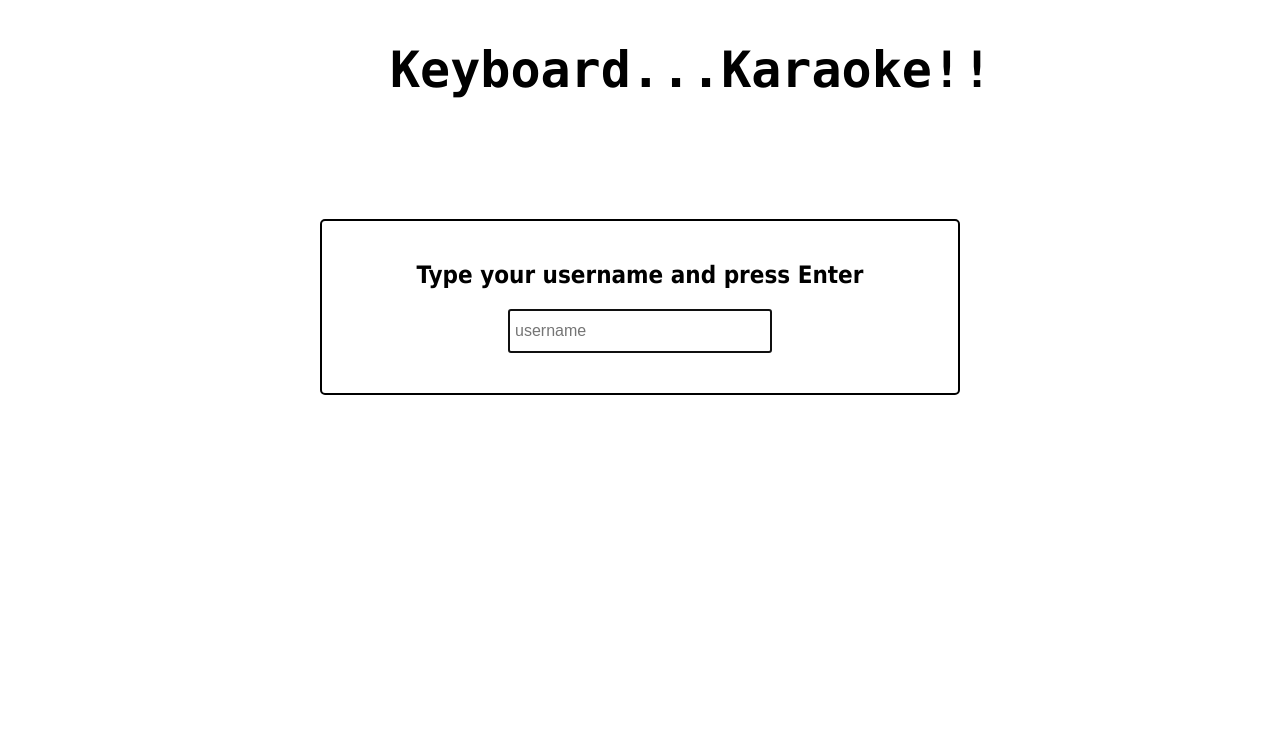
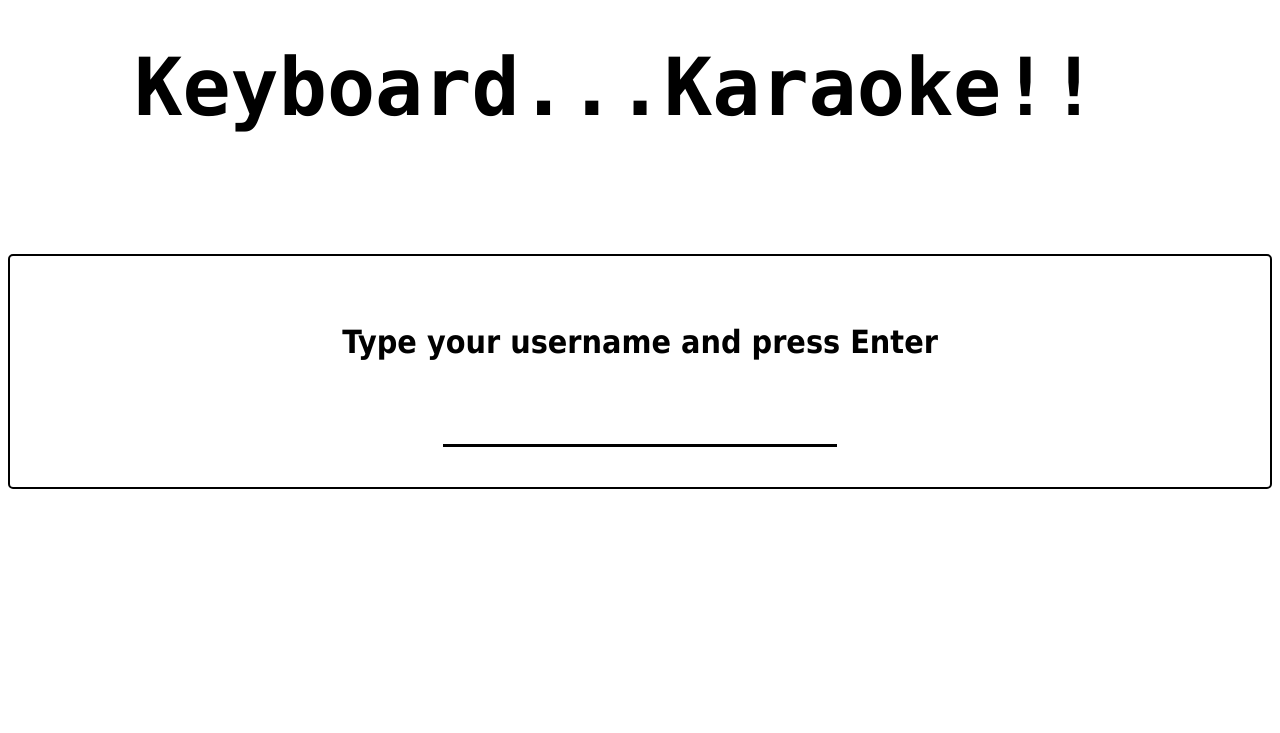
Before and after one commit to hliutongco/keyboard-karaoke-frontend, a PHP site: page / in a window 1280 px wide. Shown: the top 733 px of the page. Run offline with PHP 8.4, Linux system fonts and the light colour scheme.

Commit message:
fix more bugs

```diff
--- a/Game.js
+++ b/Game.js
@@ -1,6 +1,5 @@
 class Game {
   static startGame(event){
-    if(event.which === 13){
     chooseSongDiv.classList.add('hidden')
     pressStart.classList.add('hidden')
     lyricContainer.innerHTML = ''
@@ -10,12 +9,15 @@ class Game {
     countdown = 4
     strikes = 0
     currentScore = 0
+    letters = ""
 
     Scoring.renderStrikes()
     Scoring.renderScore()
     Scoring.renderHighScore()
-      strikeBox.classList.remove('hidden')
-      scoreBox.classList.remove('hidden')
+    strikesHeader.classList.remove('hidden')
+    strikesP.classList.remove('hidden')
+    strikesDiv.classList.remove('hidden')
+    scoreDiv.classList.remove('hidden')
     highScoreBox.classList.remove('hidden')
 
 
@@ -24,15 +26,12 @@ class Game {
     video.currentTime = 0;
     song.play()
     video.play()
-      console.log(delay);
     setTimeout(() => this.displayCountdown(), delay - 4000)
     setTimeout(() => this.displayLyrics(), delay)
-    }
   }
 
 
   static displayCountdown(){
-    console.log("test");
     interval = setInterval(() => {
       lyricContainer.innerHTML = `<h2>${--countdown}</h2>`
     }, 1000)
@@ -121,6 +120,8 @@ class Game {
   static finishGame(){
     audio.pause()
     gameOver = true
+    strikesHeader.classList.add('hidden')
+    tenStrikes.classList.add('hidden')
     strikesCount.innerText = `You beat the song with ${strikes} strikes!`
     chooseSongDiv.classList.remove('hidden')
     Scoring.finalScore()
--- a/Menu.js
+++ b/Menu.js
@@ -6,11 +6,9 @@ class Menu {
   }
 
   static menuSelect(event) {
-    console.log(event);
     const array = [wonderfulWorldH2, everlongH2, roarH2, gangsterH2, bustaH2]
     const mp3Src = ['mp3s/what-a-wonderful-world.mp3', 'mp3s/everlong.mp3', 'mp3s/roar.mp3', 'mp3s/gangster.mp3', 'mp3s/busta.wav']
     const currentTimeArr = [6, 34, 66, 63, 8]
-    console.log(event.which);
 
     switch(event.which){
       // if user presses down
@@ -35,8 +33,6 @@ class Menu {
         break;
       // if user presses up
       case 38:
-        console.log(counter);
-        console.log(array[counter]);
         if(counter >= 1){
           array[counter].classList.remove('song-select')
           song.pause()
@@ -50,8 +46,6 @@ class Menu {
         break;
       // if user presses Enter
       case 13:
-        console.log(this);
-        console.log(array, counter);
         if(array[counter]){
           song.pause()
           array[counter].classList.remove('song-select')
@@ -64,6 +58,7 @@ class Menu {
   static chooseSongHelper(vidURL, songURL, songId, delayNum){
     // temporary patch: if songStore is empty, exit the function
     if(songStore === []){
+      console.log("the error occurred");
       return
     }
 
@@ -98,8 +93,9 @@ class Menu {
 
     chooseSongDiv.classList.add('hidden')
     loseBox.classList.add('hidden')
-    scoreBox.classList.add('hidden')
+    scoreDiv.classList.add('hidden')
     highScoreBox.classList.add('hidden')
+    strikesP.classList.add('hidden')
     console.log(thisSong);
     if(thisSong.id === 5){
       pressStart.innerHTML = "<h2>Press Enter To Play Song  <br/><br/> There are NO strikes! </h2>"
--- a/Scoring.js
+++ b/Scoring.js
@@ -4,9 +4,8 @@ class Scoring {
     let length = lyricContainer.querySelectorAll('span').length - 1
     let last = array[length]
 
-    if (last){
-      if (!last.classList.contains("bg")){
-        strikes +=1
+    if (last && !last.classList.contains("bg")){
+      strikes += 1
       this.renderStrikes()
       if (strikes === 10){
         gameOver = true
@@ -14,13 +13,11 @@ class Scoring {
         video.pause()
         chooseSongDiv.classList.remove('hidden')
         this.finalScore()
-          strikeBox.classList.add('hidden')
+        strikesDiv.classList.add('hidden')
         loseBox.classList.remove('hidden')
-
 
         // this counter is for the song select menu
         counter = -1
-        }
       }
     }
   }
@@ -45,7 +42,6 @@ class Scoring {
 
    static minusScore(){
      if(!gameOver){
-       console.log("in minusScore");
        currentScore -= 1
      }
        this.renderScore()
--- a/dictionary.js
+++ b/dictionary.js
@@ -3,8 +3,6 @@ const chooseSongDiv = document.getElementById('choose-song')
 const lyricContainer = document.getElementById('lyric-container')
 const song = document.getElementById('audio')
 const video = document.getElementById('video')
-const strikesDiv = document.getElementById('strikes')
-const scoreDiv = document.getElementById("score-div")
 const pressStart = document.getElementById('press-start')
 const chooseSongH2 = document.getElementById('choose-song-h2')
 const roarH2 = document.getElementById('choose-roar')
@@ -12,11 +10,12 @@ const everlongH2 = document.getElementById('choose-everlong')
 const wonderfulWorldH2 = document.getElementById('choose-wonderful-world')
 const gangsterH2 = document.getElementById('choose-gangster')
 const bustaH2 = document.getElementById('choose-busta')
-const scoreBox = document.getElementById('score-div')
+const scoreDiv = document.getElementById("score-div")
 const scoreArea = document.getElementById("score")
 const highScoreArea = document.getElementById("high-score")
-const strikeBox = document.getElementById('strikes')
+const strikesDiv = document.getElementById('strikes')
 const strikesCount = document.getElementById("strikesP")
+const strikesHeader = document.getElementById("strikes-header")
 const loseBox = document.getElementById("lose")
 const highScoreBox = document.getElementById('highscore-div')
 const usernameForm = document.getElementById('username-form')
--- a/index.html
+++ b/index.html
@@ -19,7 +19,7 @@
       <div id="press-start">
         <form id="username-form">
           <h2>Type your username and press Enter</h2>
-          <input id="username-input" type="text" placeholder="username">
+          <input id="username-input" type="text">
         </form>
       </div>
       <div class="hidden" id="choose-song">
@@ -43,8 +43,8 @@
         <h3 id="score"></h3>
       </div>
       <div class="hidden flex-item" id="strikes">
-        <h3> Strikes:  </h3>
-        <h3 id="strikesP"></h3>
+        <h3 id="strikes-header"> Strikes:  </h3>
+        <h2 id="strikesP"></h2>
         <h3 id="ten-strikes">Ten Strikes and You're Out</h3>
       </div>
       <div class="hidden flex-item" id="lose">
--- a/index.js
+++ b/index.js
@@ -14,7 +14,6 @@ document.addEventListener("DOMContentLoaded", function(){
 
   function getSong(event){
     Menu.menuSelect(event);
-    console.log("inside getSong");
     if(event.which === 13){
       document.removeEventListener('keydown', getSong)
       document.addEventListener('keydown', startGame)
@@ -23,7 +22,6 @@ document.addEventListener("DOMContentLoaded", function(){
 
   function startGame(event){
     if(event.which === 13){
-      console.log("INSIDE startGame IF");
       Game.startGame(event)
       document.removeEventListener('keydown', startGame)
       song.addEventListener('ended', finishGame, { once: true })
@@ -33,7 +31,6 @@ document.addEventListener("DOMContentLoaded", function(){
   }
 
   function startTyping(event){
-    console.log("in startTyping", gameOver);
     // if(gameOver){
     //   document.removeEventListener('keydown', startTyping, false)
     //   document.addEventListener('keydown', getSong)
--- a/stylesheet.css
+++ b/stylesheet.css
@@ -1,6 +1,11 @@
 body {
   text-align: center;
   font-family: Tahoma;
+  user-select: none;
+  -moz-user-select: none;
+  -webkit-user-select: none;
+  -ms-user-select: none;
+  -o-user-select: none;
 }
 
 audio {
@@ -16,15 +21,28 @@ video {
   z-index: -1;
 }
 
+h2 {
+  font-size: 4vh;
+}
+
 input {
-  height: 40px;
-  width: 250px;
+  height: 7vh;
+  width: 30vw;
   padding: 0 5px;
-  font-size: 16px;
+  font-size: 5vh;
+  background: none;
+  border: none;
+  border-bottom: 3px solid black;
+  cursor: default;
+}
+
+input:focus {
+  outline: none;
+  background: none;
 }
 
 form {
-  padding: 20px 20px 40px 20px;
+  padding: 5vh 5vw 5vh 5vw;
   border: 2px solid black;
   border-radius: 5px;
 }
@@ -93,14 +111,15 @@ form {
 
 #lyric-container {
   font-size: 40px;
-  position: absolute;
-  bottom: 100px; left: 10px; right: 10px;
+  margin-top: 350px;
+  /* position: absolute; */
+  /* bottom: 100px; left: 10px; right: 10px; */
   color: white;
   text-shadow: -2px 0 black, 0 2px black, 2px 0 black, 0 -2px black;
 }
 
 #video-container {
-  width: 640px;
+  /* width: 640px; */
   height: 480px;
   margin: 0 auto;
   top: 0; bottom: 0;
@@ -117,9 +136,9 @@ h1 {
 /*    text-shadow: 1px 1px 5px #000;*/
     padding: 20px;
     border-radius: 10px;
-    width: 500px;
     margin: 0 auto;
-    font-size: 50px;
+    font-size: 10vh;
+    text-align: center;
     font-family: consolas, sans-serif;
     display: none;
 }
```
Lines whose indentation alone changed are shown as unchanged.
